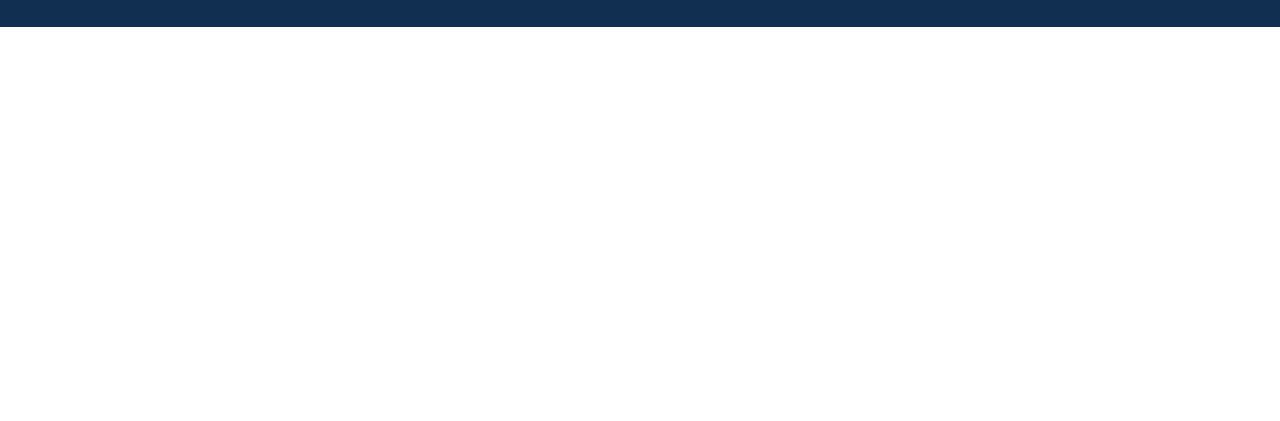
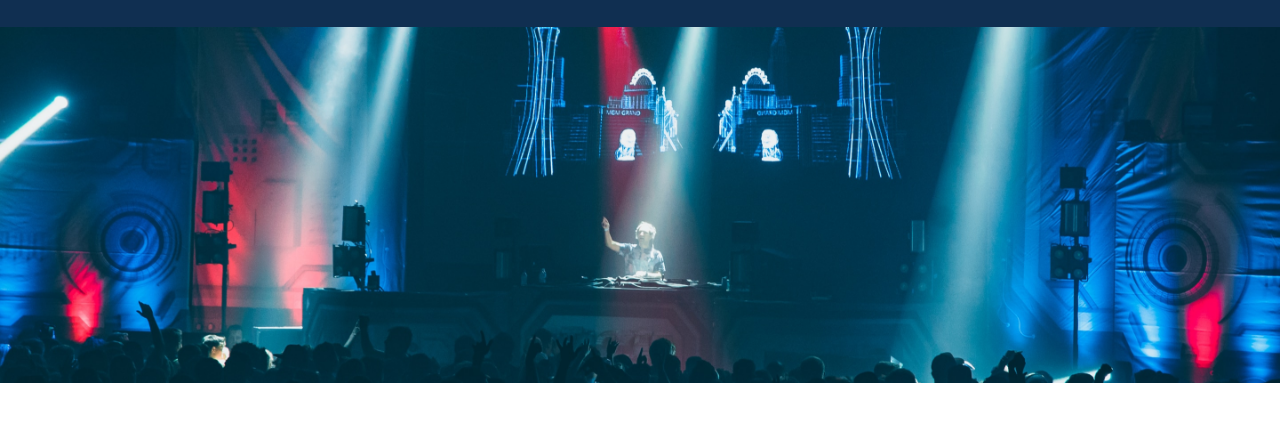
Before and after one commit to HectorGerardoZV/Proyecto04-MusicFestival, a website: page Build/html/index.html in a window 1280 px wide. Shown: the part 79-500 px from the top of the page. Drawn offline with Linux system fonts and the light colour scheme.

Commit message:
Image section creation

```diff
--- a/code/sass/base/_globals.scss
+++ b/code/sass/base/_globals.scss
@@ -45,3 +45,7 @@ a {
 li {
     list-style: none;
 }
+
+img {
+    width: 100%;
+}
--- /dev/null
+++ b/code/sass/layout/_presentation.scss
@@ -0,0 +1 @@
+.presentation {}
```
Also changed, not shown: Build/css/app.css, Build/html/index.html, Build/img/bg-image.png (added).
